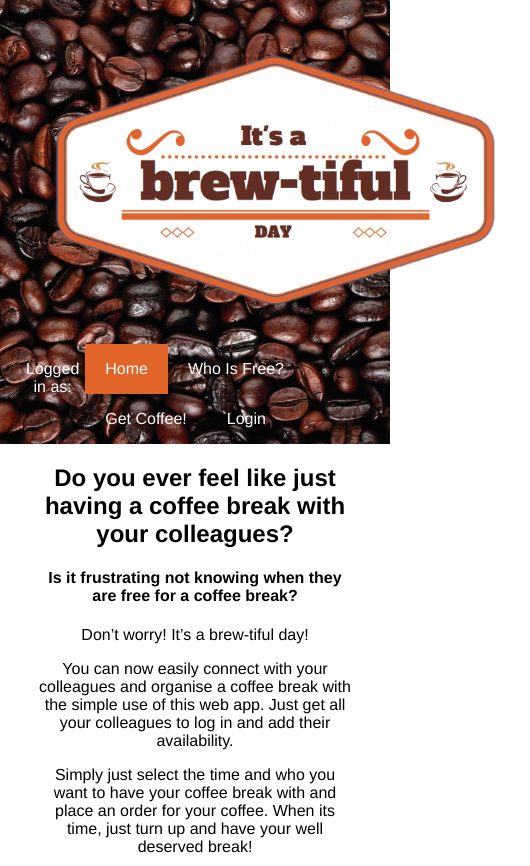
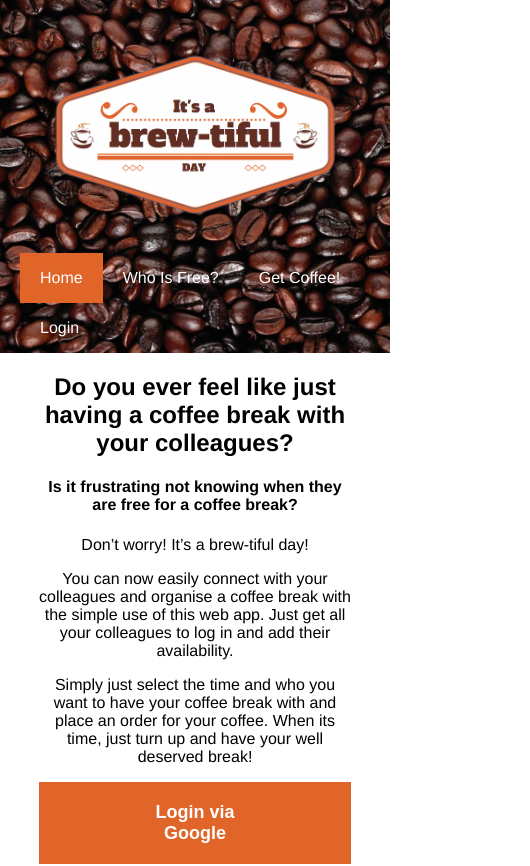
Before and after one commit to r-portas/tanda-2017, a React (Create React App) app: page / in a window 390 px wide. Shown: the top 866 px of the page, 530 px wide, since content can reach past the window. Built offline with nearby package versions, Linux system fonts and the light colour scheme.

Commit message:
Fixed sizing of logo on small screens

```diff
--- a/src/components/Header.css
+++ b/src/components/Header.css
@@ -52,6 +52,17 @@
   padding: 35px;
 }
 
+@media screen and (max-width: 600px) {
+    .Header-logo {
+        height: auto;
+        width: 80%;
+    }
+
+    .Header-login-status {
+        display: none;
+    }
+}
+
 .Header-link {
     cursor: pointer;
     -webkit-transition: background 0.5s; /* For Safari 3.1 to 6.0 */
--- a/src/components/Header.js
+++ b/src/components/Header.js
@@ -19,7 +19,7 @@ class Header extends Component {
         <header className="Header-header">
           <img className = "Header-logo" src={logo} alt="Logo"/>
           <div className="Header-row">
-            <p>Logged in as: {this.props.user.name}</p>
+            <p className="Header-login-status">Logged in as: {this.props.user.name}</p>
 
             <ul className="Header-nav">
               <li>
```
